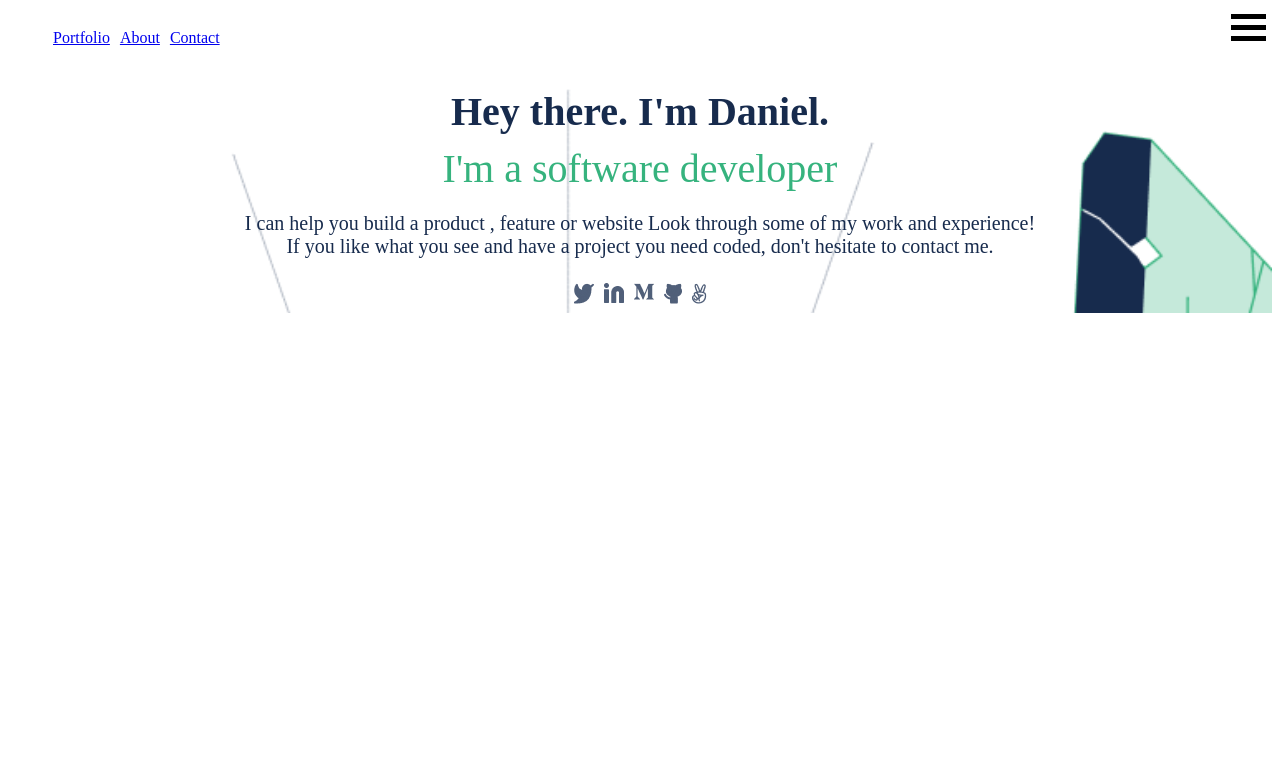
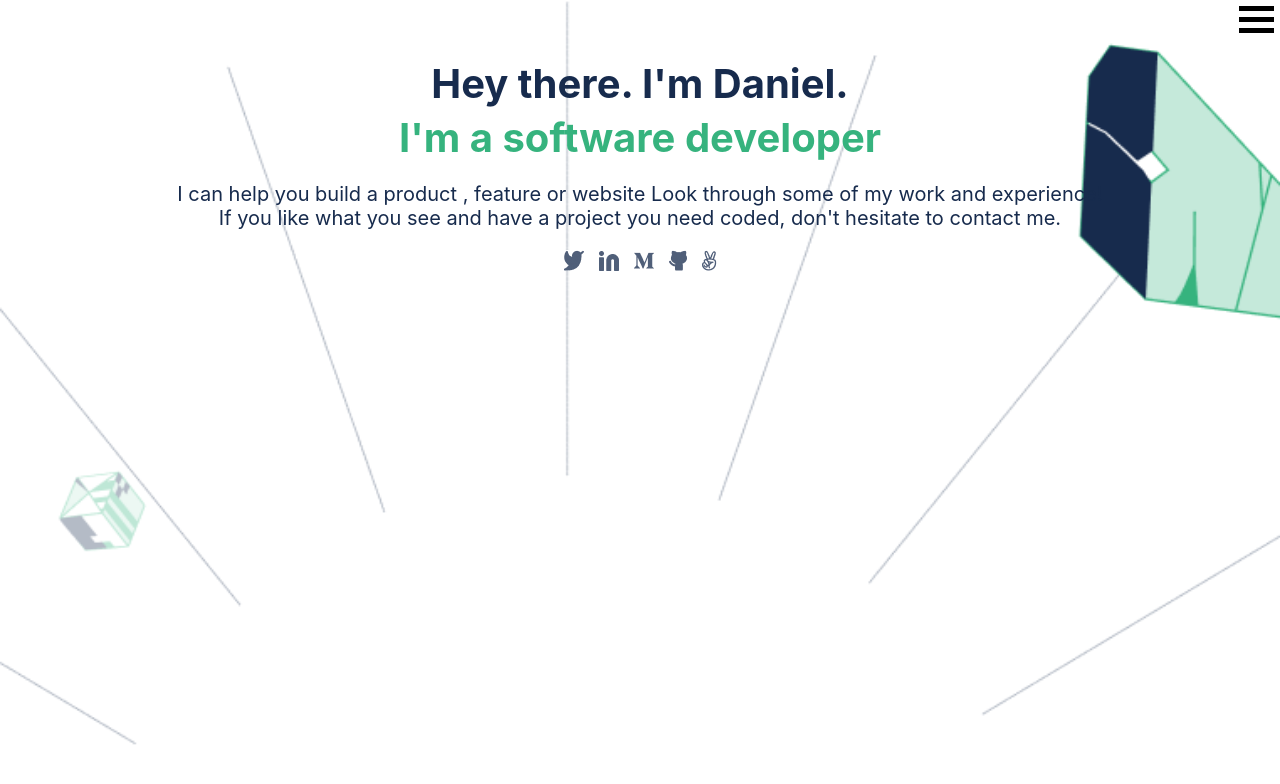
Before and after one commit to danielf-canon/Portfolio, a website: page index.html in a window 1280 px wide. Drawn offline with Linux system fonts and the light colour scheme.

Commit message:
Style changes

```diff
--- a/index.html
+++ b/index.html
@@ -12,13 +12,6 @@
   <header>
     <nav>
       <div>
-        <ul class="shortcut-bar">
-          <li><a href="#projects">Portfolio</a></li>
-          <li><a href="#About-me">About</a></li>
-          <li><a href="#contact">Contact</a></li>
-        </ul>
-      </div>
-      <div>
         <div class="bar"></div>
         <div class="bar"></div>
         <div class="bar"></div>
@@ -29,8 +22,8 @@
   <main>
     <section class="container">
       <div>
-        <h1>Hey there. I'm Daniel.</h1>
-        <p id="presentation">I'm a software developer</p>
+        <h1 class="titlesClass">Hey there. I'm Daniel.</h1>
+        <p id="presentation-title">I'm a software developer</p>
       </div>
       <div>
         <p>I can help you build a product , feature or website Look through  some of my work and experience! <br> If you like what you see and have  a project you need coded,
@@ -54,11 +47,9 @@
         </a>
         <a href="https://www.angellist.com/">
         <img src="images/angellist.jpg" alt="angellist" class="logo">
+        </a>
       </div>
     </section>
-
-
-
   </main>
 
 </body>
--- a/style.css
+++ b/style.css
@@ -1,44 +1,11 @@
-main {
+body {
+  padding: 0;
+  margin: 0;
+  font-family: "Inter", sans-serif;
+  height: auto;
   background-image: url(images/header-illsutration-mobile@2x.png);
   background-repeat: no-repeat;
   background-size: cover, auto;
-}
-
-.logos {
-  display: flex;
-  justify-content: center;
-}
-
-.logo {
-  padding: 5px;
-}
-
-nav {
-  display: flex;
-  justify-content: space-between;
-}
-
-li {
-  padding: 5px;
-  margin: 0%;
-}
-
-.container {
-  text-align: center;
-  margin-left: auto;
-  margin-right: auto;
-}
-
-.shortcut-bar {
-  display: flex;
-  justify-content: center;
-  list-style-type: none;
-}
-
-p {
-  color: #172b4d;
-  text-align: center;
-  font-size: 20px;
 }
 
 .bar {
@@ -48,18 +15,53 @@ p {
   margin: 6px;
 }
 
-h1 {
-  padding: 0%;
-  margin-top: 20px;
-  margin-bottom: 10px;
-  font-size: 40px;
-  color: #172b4d;
+.container {
+  padding-left: 1rem;
+  padding-right: 1rem;
+  margin-left: auto;
+  margin-right: auto;
 }
 
-#presentation {
+nav {
+  display: flex;
+  justify-content: end;
+}
+
+.titlesClass {
+  display: flex;
+  justify-content: center;
+  align-content: center;
+  text-align: center;
+  color: #172b4d;
+  font-size: 40px;
+  font-weight: 700;
+  margin-bottom: 5px;
+  margin-top: 20px;
+}
+
+#presentation-title {
+  display: flex;
+  justify-content: center;
+  align-content: center;
+  color: #36b37e;
+  font-size: 40px;
+  font-weight: 700;
   padding: 0%;
   margin: 0%;
-  font-size: 40px;
-  color: #36b37e;
-  align-content: center;
 }
+
+p {
+  display: flex;
+  justify-content: center;
+  text-align: center;
+  color: #172b4d;
+  font-weight: 400;
+  font-size: 20px;
+}
+
+.logos{
+  display: flex;
+  align-items: center;
+  justify-content: center;
+  gap: 15px;
+}
```
